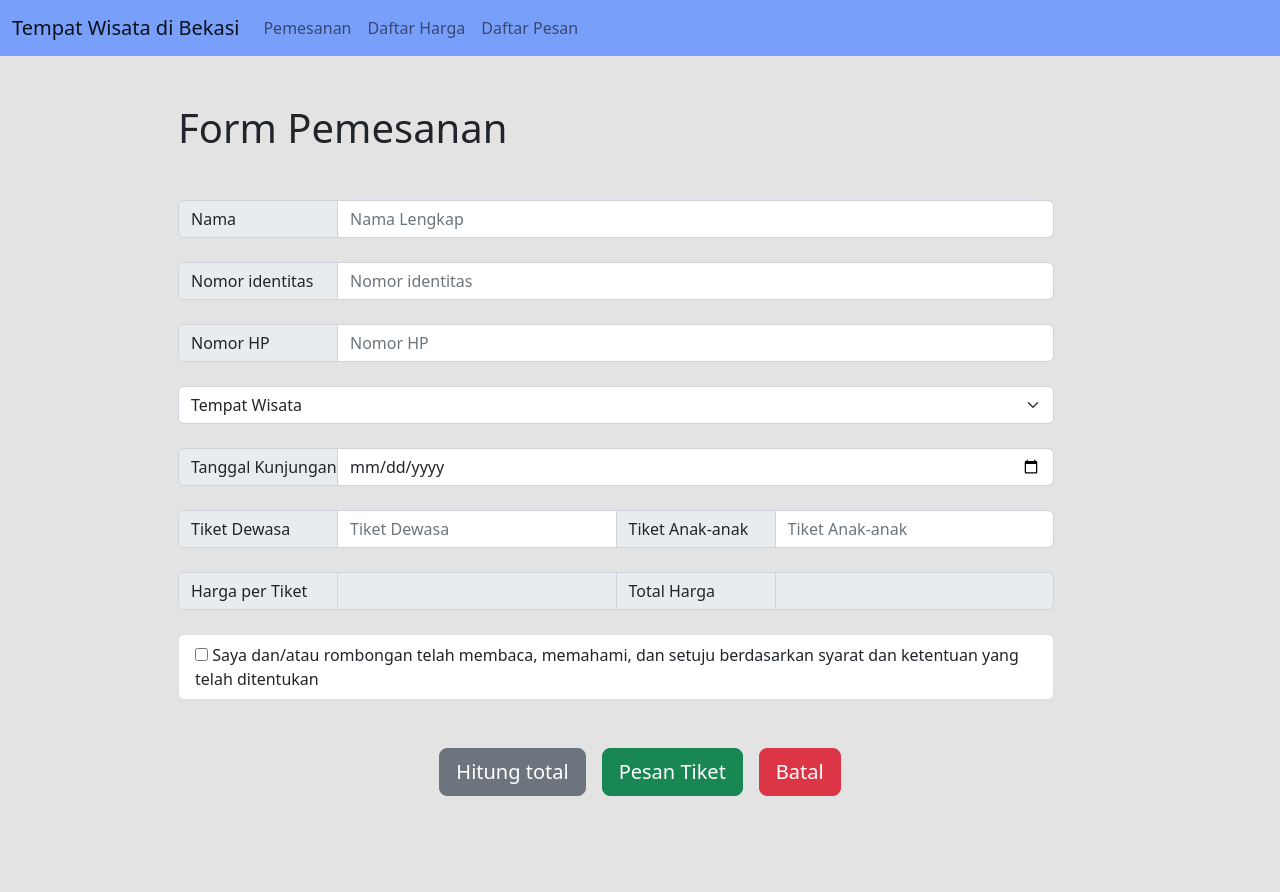
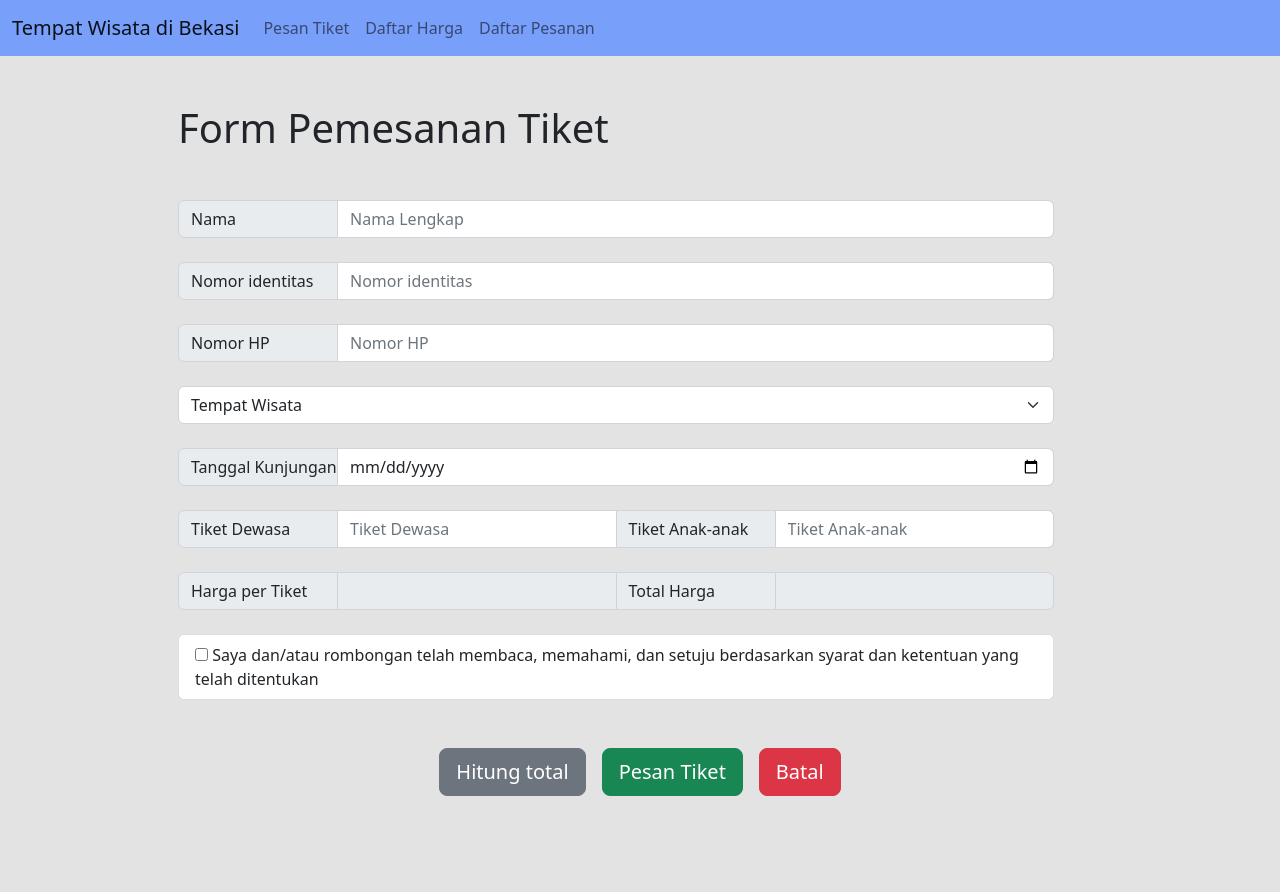
Before and after one commit to aurorazhy/vsga-akhir, a PHP site: page /pesan.php in a window 1280 px wide. Run offline with PHP 8.4, Linux system fonts and the light colour scheme; data that the repository does not hold is empty; some libraries are stand-ins or nearby versions.

Commit message:
some details

```diff
--- a/etc/header.php
+++ b/etc/header.php
@@ -25,13 +25,13 @@
             <div class="collapse navbar-collapse" id="navbarNav">
                <ul class="navbar-nav">
                   <li class="nav-item">
-                     <a class="nav-link" href="pesan.php">Pemesanan</a>
+                     <a class="nav-link" href="pesan.php">Pesan Tiket</a>
                   </li>
                   <li class="nav-item">
                      <a class="nav-link" href="daftarharga.php">Daftar Harga</a>
                   </li>
                   <li class="nav-item">
-                     <a class="nav-link" href="histori.php">Daftar Pesan</a>
+                     <a class="nav-link" href="histori.php">Daftar Pesanan</a>
                   </li>
                </ul>
             </div>
--- a/histori.php
+++ b/histori.php
@@ -28,7 +28,7 @@ include 'etc/header.php'; ?>
                <td><?= $c['nama'] ?></td>
                <td><?= $c['tanggal'] ?></td>
                <td><?= $c['total'] ?></td>
-               <td><a href="proses/historidetail.php?idh=<?= $c['idcus'] ?>" class="btn btn-warning"><i class="fas fa-info"></i></a></td>
+               <td><a href="historidetail.php?idh=<?= $c['idcus'] ?>" class="btn btn-warning"><i class="fas fa-info"></i></a></td>
                <td><a href="proses/hapuscus.php?idh=<?= $c['idcus'] ?>" class="btn btn-danger" onclick="return confirm('Yakin Dihapus?');"><i class="fas fa-times"></i></a></td>
             </tr>
          </tbody>
--- a/pesan.php
+++ b/pesan.php
@@ -2,7 +2,7 @@
 include 'etc/header.php' ?>
 <form action="proses/receipt.php" method="POST" name="awal">
    <div class="mx-5 p-5">
-      <h1 class="mb-5">Form Pemesanan</h1>
+      <h1 class="mb-5">Form Pemesanan Tiket</h1>
 
       <div class="input-group flex-nowrap pe-5 mt-4">
          <span class="input-group-text" id="addon-wrapping" style="width: 10rem;">Nama</span>
```
Also changed, not shown: historidetail.php (renamed from proses/historidetail.php, +4 -4 lines).
